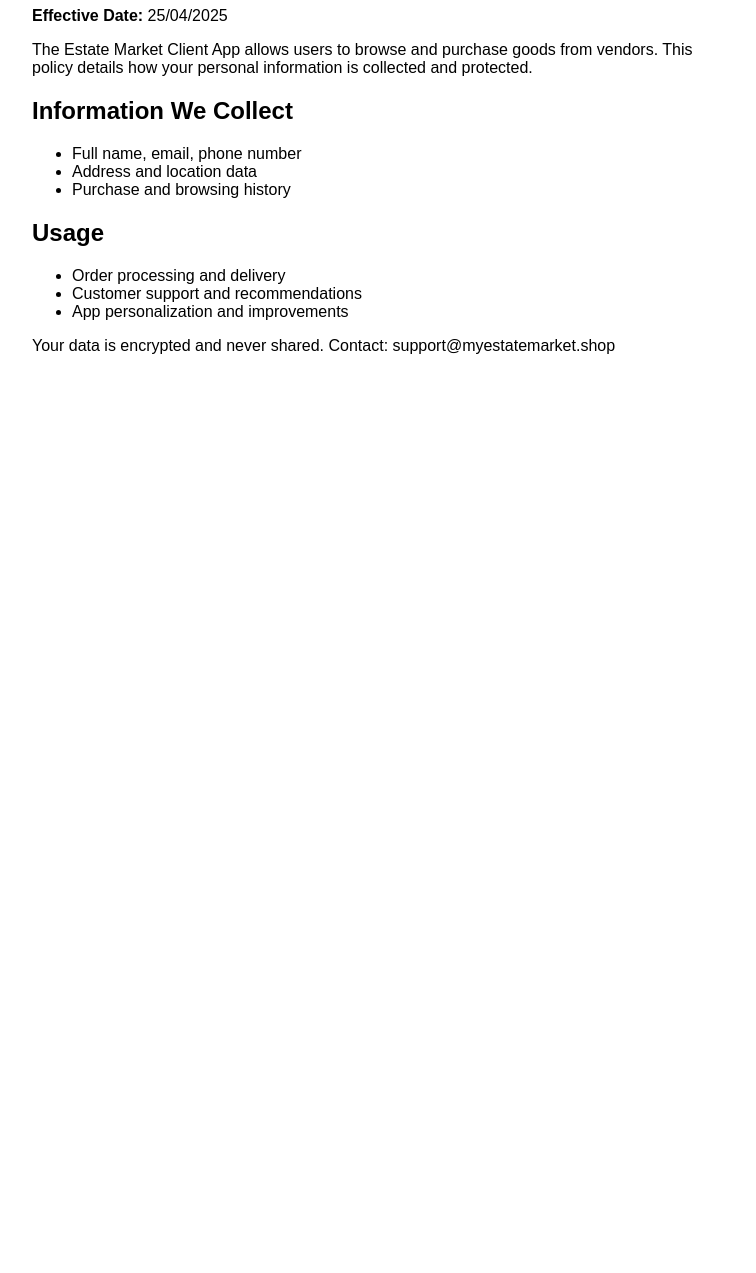
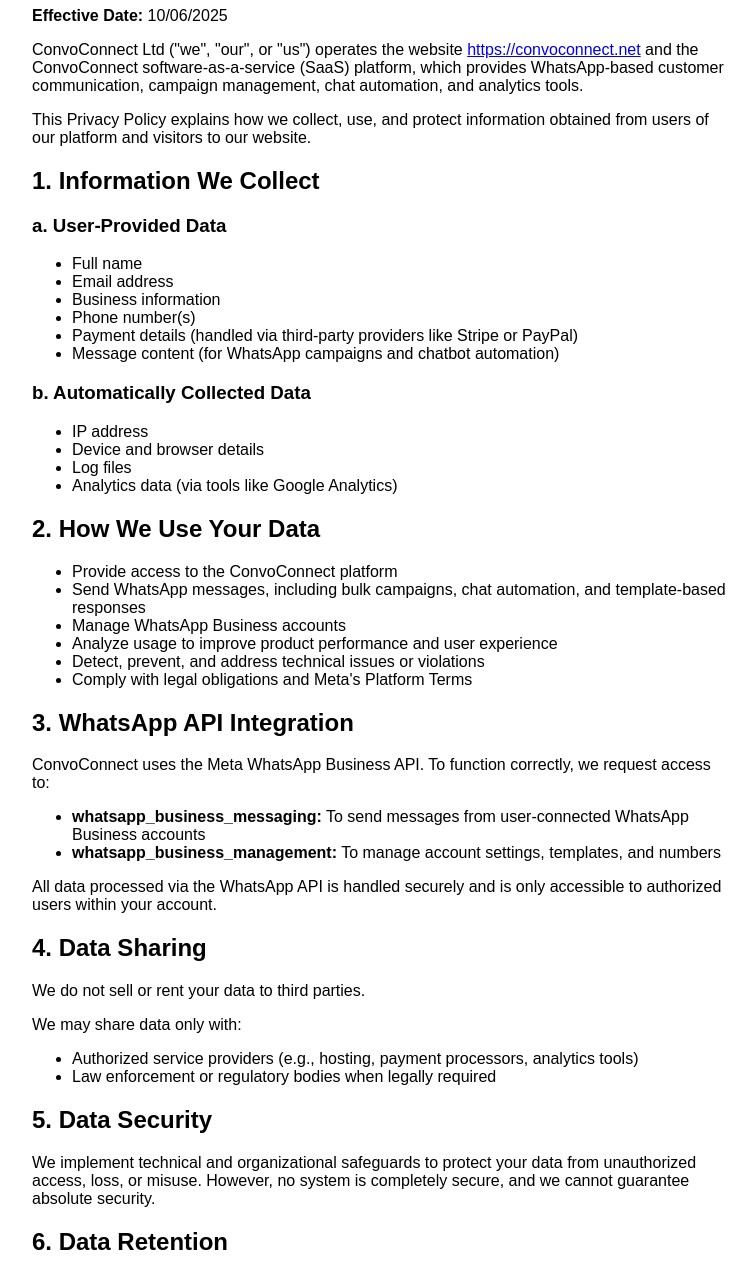
Before and after one commit to kenng90/policies, a plain HTML site: page client/index.html in a window 1280 px wide. Shown: the part 133-1406 px from the top of the page, without its empty margins (258-1014 px from the left). Before the commit the page ends 800 px from the top, so only its background shows below. Drawn offline with Linux system fonts and the light colour scheme.

Commit message:
Update index.html

```diff
--- a/client/index.html
+++ b/client/index.html
@@ -1,27 +1,90 @@
-
 <!DOCTYPE html>
 <html lang="en">
 <head>
   <meta charset="UTF-8" />
   <meta name="viewport" content="width=device-width, initial-scale=1" />
-  <title>Privacy Policy - Estate Market Client</title>
+  <title>Privacy Policy - ConvoConnect</title>
 </head>
 <body style="font-family:sans-serif;max-width:700px;margin:40px auto;padding:20px;">
-  <h1>Privacy Policy for Estate Market Client App</h1>
-  <p><strong>Effective Date:</strong> 25/04/2025</p>
-  <p>The Estate Market Client App allows users to browse and purchase goods from vendors. This policy details how your personal information is collected and protected.</p>
-  <h2>Information We Collect</h2>
+  <h1>Privacy Policy for ConvoConnect</h1>
+  <p><strong>Effective Date:</strong> 10/06/2025</p>
+
+  <p>ConvoConnect Ltd ("we", "our", or "us") operates the website <a href="https://convoconnect.net">https://convoconnect.net</a> and the ConvoConnect software-as-a-service (SaaS) platform, which provides WhatsApp-based customer communication, campaign management, chat automation, and analytics tools.</p>
+
+  <p>This Privacy Policy explains how we collect, use, and protect information obtained from users of our platform and visitors to our website.</p>
+
+  <h2>1. Information We Collect</h2>
+  <h3>a. User-Provided Data</h3>
   <ul>
-    <li>Full name, email, phone number</li>
-    <li>Address and location data</li>
-    <li>Purchase and browsing history</li>
+    <li>Full name</li>
+    <li>Email address</li>
+    <li>Business information</li>
+    <li>Phone number(s)</li>
+    <li>Payment details (handled via third-party providers like Stripe or PayPal)</li>
+    <li>Message content (for WhatsApp campaigns and chatbot automation)</li>
   </ul>
-  <h2>Usage</h2>
+
+  <h3>b. Automatically Collected Data</h3>
   <ul>
-    <li>Order processing and delivery</li>
-    <li>Customer support and recommendations</li>
-    <li>App personalization and improvements</li>
+    <li>IP address</li>
+    <li>Device and browser details</li>
+    <li>Log files</li>
+    <li>Analytics data (via tools like Google Analytics)</li>
   </ul>
-  <p>Your data is encrypted and never shared. Contact: support@myestatemarket.shop</p>
+
+  <h2>2. How We Use Your Data</h2>
+  <ul>
+    <li>Provide access to the ConvoConnect platform</li>
+    <li>Send WhatsApp messages, including bulk campaigns, chat automation, and template-based responses</li>
+    <li>Manage WhatsApp Business accounts</li>
+    <li>Analyze usage to improve product performance and user experience</li>
+    <li>Detect, prevent, and address technical issues or violations</li>
+    <li>Comply with legal obligations and Meta's Platform Terms</li>
+  </ul>
+
+  <h2>3. WhatsApp API Integration</h2>
+  <p>ConvoConnect uses the Meta WhatsApp Business API. To function correctly, we request access to:</p>
+  <ul>
+    <li><strong>whatsapp_business_messaging:</strong> To send messages from user-connected WhatsApp Business accounts</li>
+    <li><strong>whatsapp_business_management:</strong> To manage account settings, templates, and numbers</li>
+  </ul>
+  <p>All data processed via the WhatsApp API is handled securely and is only accessible to authorized users within your account.</p>
+
+  <h2>4. Data Sharing</h2>
+  <p>We do not sell or rent your data to third parties.</p>
+  <p>We may share data only with:</p>
+  <ul>
+    <li>Authorized service providers (e.g., hosting, payment processors, analytics tools)</li>
+    <li>Law enforcement or regulatory bodies when legally required</li>
+  </ul>
+
+  <h2>5. Data Security</h2>
+  <p>We implement technical and organizational safeguards to protect your data from unauthorized access, loss, or misuse. However, no system is completely secure, and we cannot guarantee absolute security.</p>
+
+  <h2>6. Data Retention</h2>
+  <p>We retain user data as long as your account is active or as necessary to comply with our legal obligations. You may request deletion of your data by contacting us.</p>
+
+  <h2>7. Cookies and Tracking</h2>
+  <p>We use cookies and tracking tools for session management, analytics, and improving your experience. You can control cookie settings in your browser.</p>
+
+  <h2>8. Your Rights</h2>
+  <p>Depending on your location, you may have rights to:</p>
+  <ul>
+    <li>Access the data we hold about you</li>
+    <li>Request correction or deletion</li>
+    <li>Object to processing or request portability</li>
+  </ul>
+  <p>To exercise these rights, contact us at <a href="mailto:support@convoconnect.net">support@convoconnect.net</a>.</p>
+
+  <h2>9. Children's Privacy</h2>
+  <p>Our services are not intended for individuals under the age of 16. We do not knowingly collect data from minors.</p>
+
+  <h2>10. Contact Us</h2>
+  <p>If you have any questions or concerns about this Privacy Policy, please contact us at:</p>
+  <p>
+    ConvoConnect Ltd<br/>
+    Email: <a href="mailto:support@convoconnect.net">support@convoconnect.net</a><br/>
+    Website: <a href="https://convoconnect.net">https://convoconnect.net</a>
+  </p>
 </body>
 </html>
```
